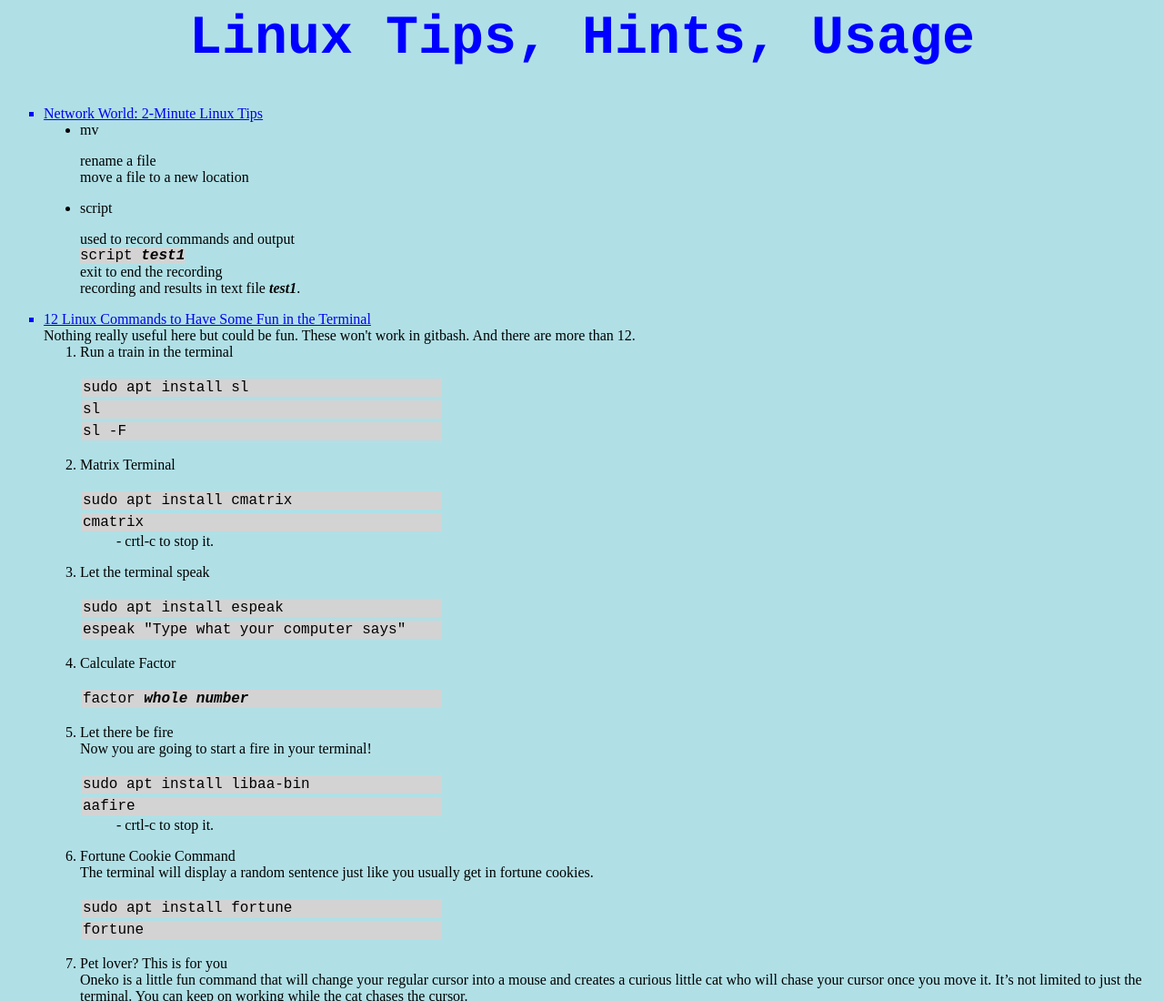
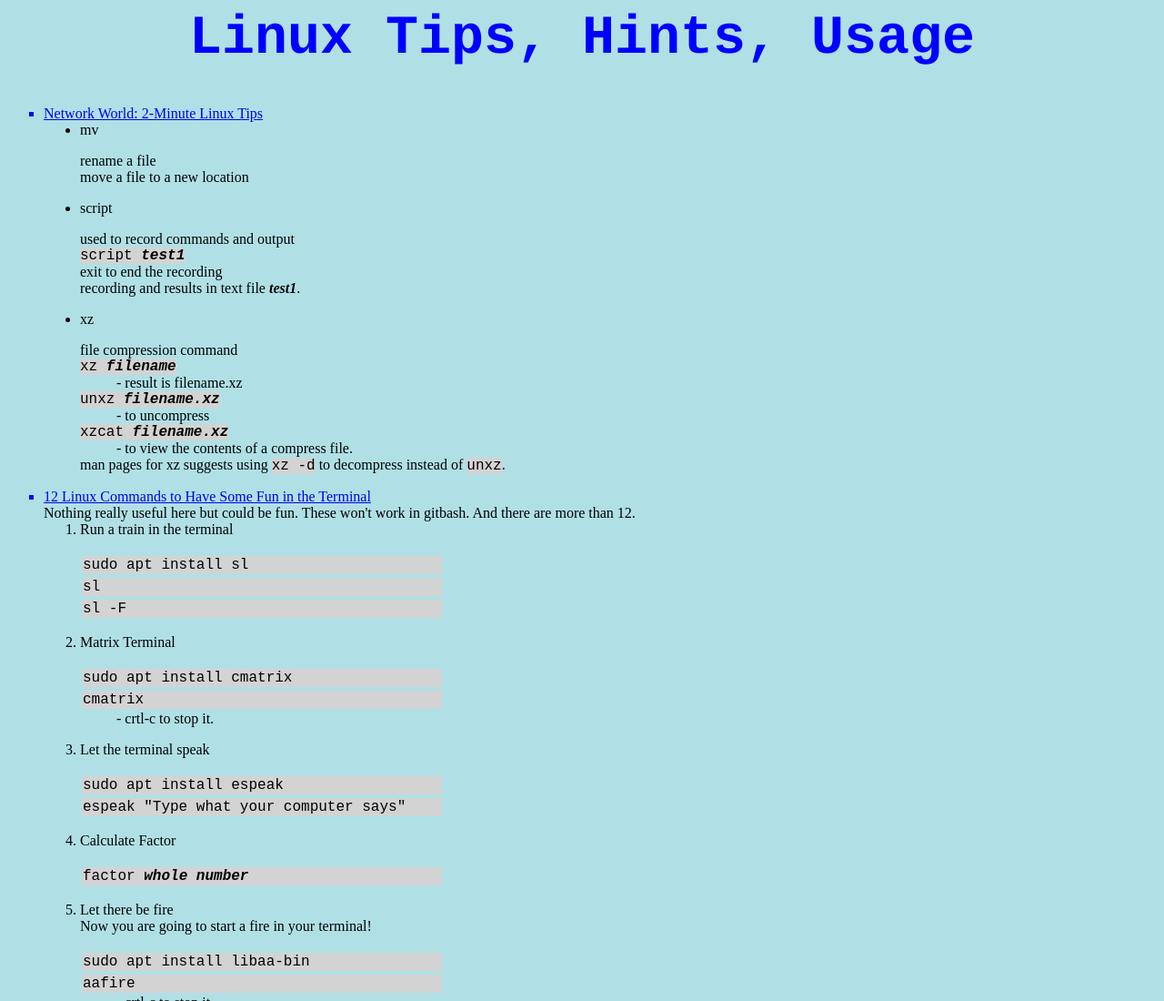
Before and after one commit to Wishn4Fishn/learn-git, a plain HTML site: page linux-tips-hints-usage.html in a window 1280 px wide. Shown: the top 1100 px of the page at 91% size. Drawn offline with Linux system fonts and the light colour scheme.

Commit message:
added xz command.

```diff
--- a/linux-tips-hints-usage.html
+++ b/linux-tips-hints-usage.html
@@ -50,6 +50,18 @@
 				<dt><font class="code">script <i><b>test1</b></i></font></dt>
 				<dt>exit to end the recording</dt>
 				<dt>recording and results in text file <i><b>test1</b></i>.</dt>
+			</dl>
+		</li>
+		<li>xz
+			<dl>
+				<dt>file compression command</dt>
+				<dt><font class="code">xz <i><b>filename</b></i></font></dt>
+				<dd>- result is filename.xz</dt>
+				<dt><font class="code">unxz <i><b>filename.xz</b></i></font></dt>
+				<dd>- to uncompress</dt>
+				<dt><font class="code">xzcat <i><b>filename.xz</b></i></font></dt>
+				<dd>- to view the contents of a compress file.</dt>
+				<dt>man pages for xz suggests using <font class="code">xz -d</font> to decompress instead of <font class="code">unxz</font>.</dt>
 			</dl>
 		</li>
 	</ul>
```
